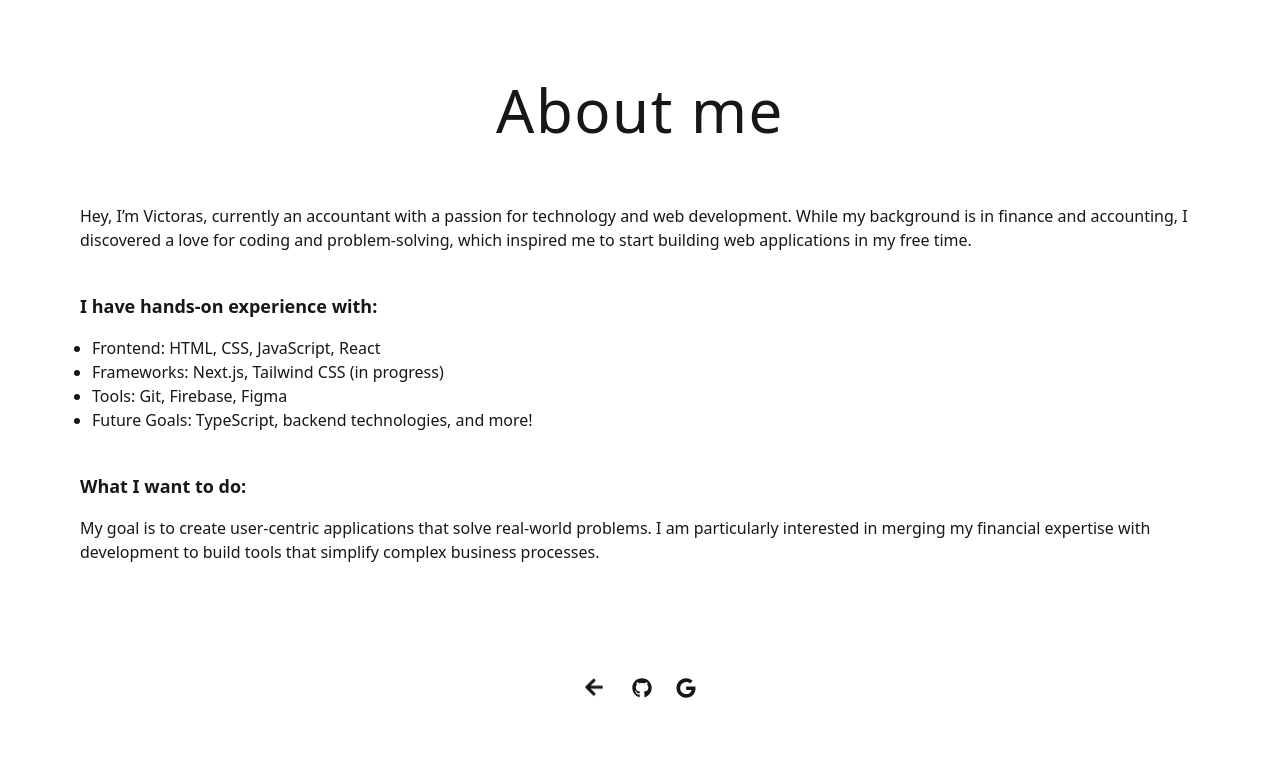
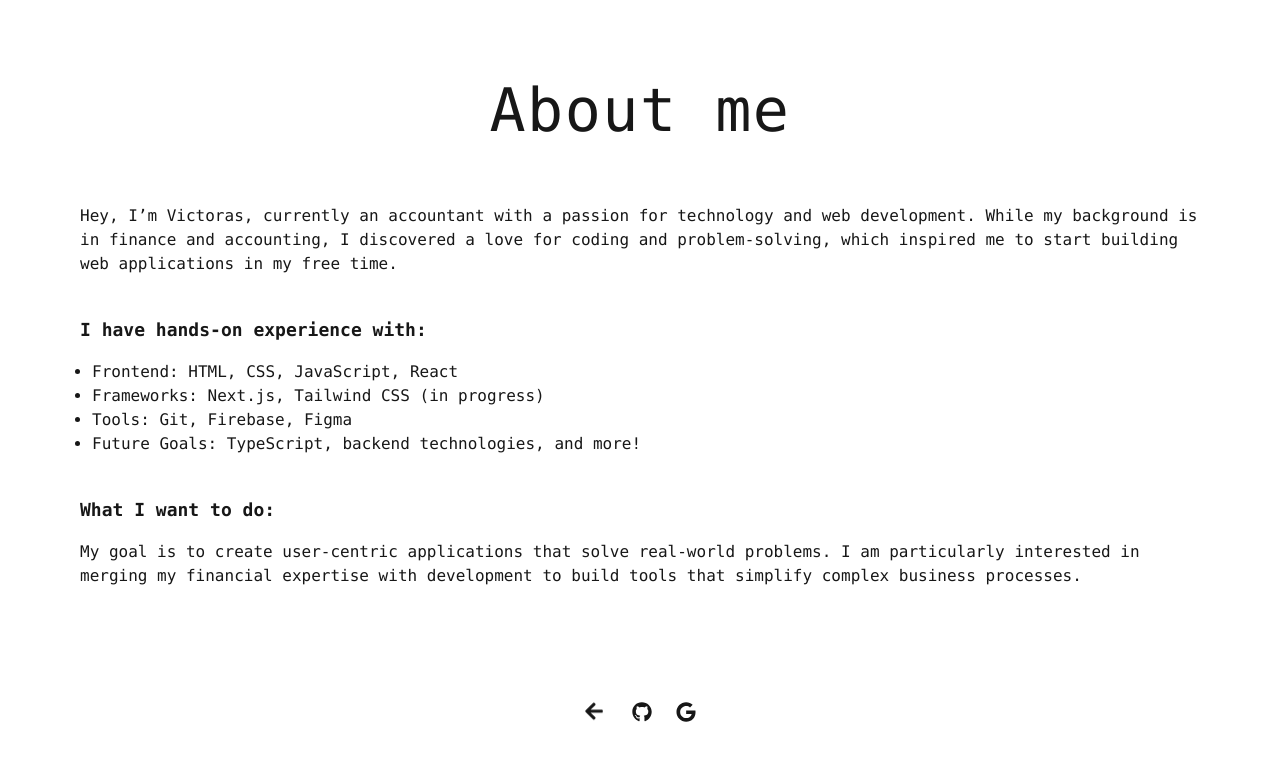
Before and after one commit to victoras24/portfolionextjs, a Next.js app: page /about in a window 1280 px wide. Shown: the top 760 px of the page. Built offline with nearby package versions, Linux system fonts and the light colour scheme.

Commit message:
font styling on about page

```diff
--- a/app/about/page.js
+++ b/app/about/page.js
@@ -1,6 +1,6 @@
 export const About = () => {
   return (
-    <div className="font-mono flex flex-col p-8 sm:p-20 font-sans ">
+    <div className="font-mono flex flex-col p-8 sm:p-20">
       <h1 className="text-6xl text-center tracking-wide mb-16">About me</h1>
       <p className="mb-10">
         Hey, I’m Victoras, currently an accountant with a passion for technology
```
